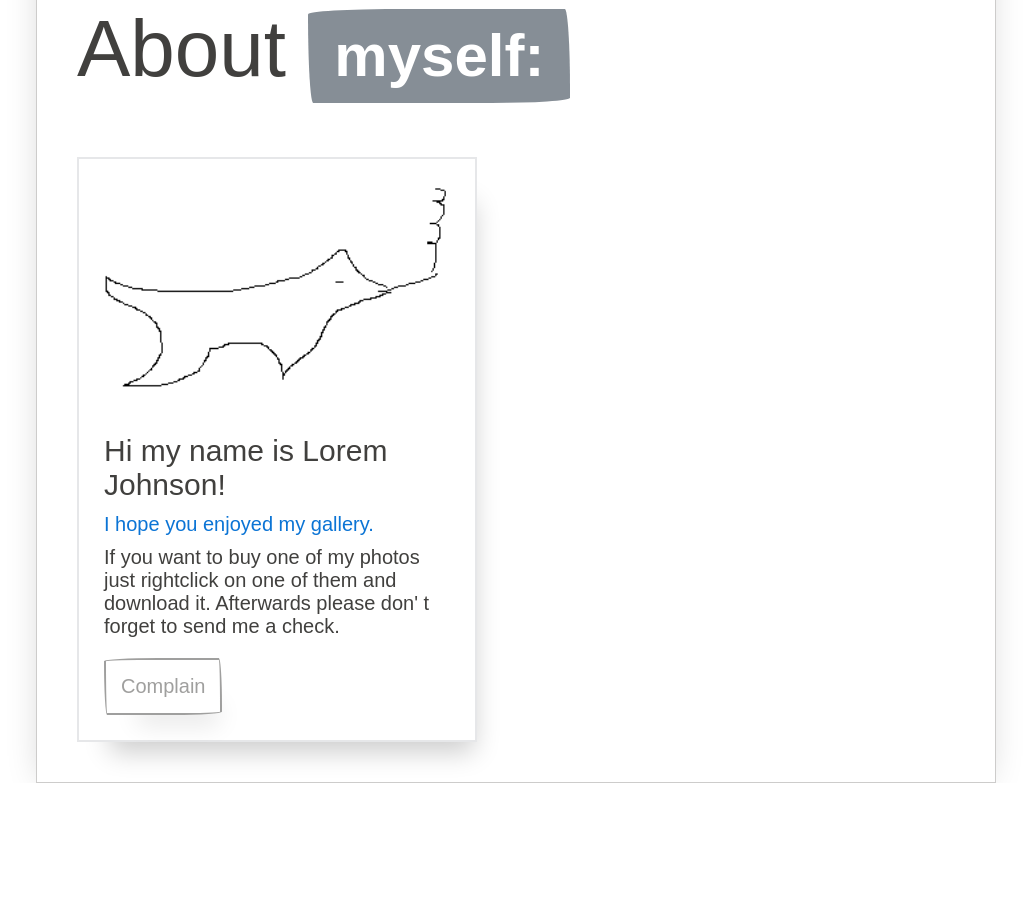
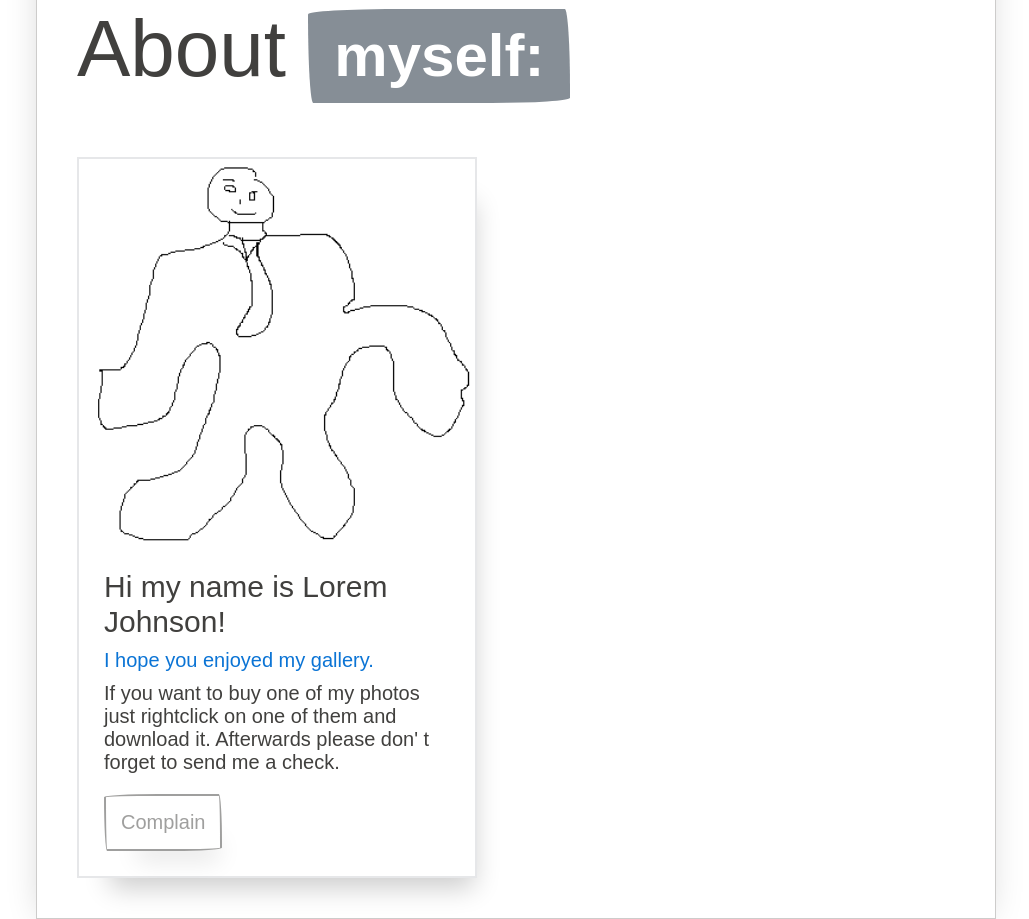
Before and after one commit to gkromer/paperCSSExample, a plain HTML site: page index.html in a window 1280 px wide. Shown: the part 1502-2421 px from the top of the page, without its empty margins (124-1153 px from the left). Before the commit the page ends 2285 px from the top, so only its background shows below. Drawn offline with nearby package versions, Linux system fonts and the light colour scheme; a web font is replaced by a local one.

Commit message:
changed photo

```diff
--- a/index.html
+++ b/index.html
@@ -140,7 +140,7 @@
 
 
     <div class="card" style="width: 20rem;">
-      <img src="./images/paper2.png" alt="Image of myself">
+      <img src="./images/paper1.png" alt="Image of myself">
 
       <div class="card-body">
         <h4 class="card-title">Hi my name is Lorem Johnson!</h4>
```
